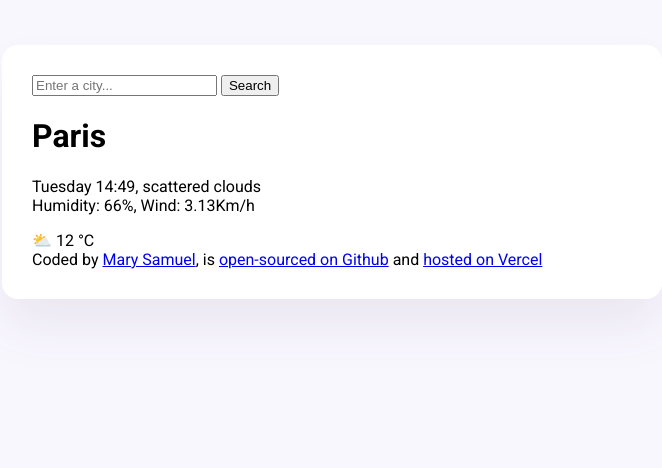
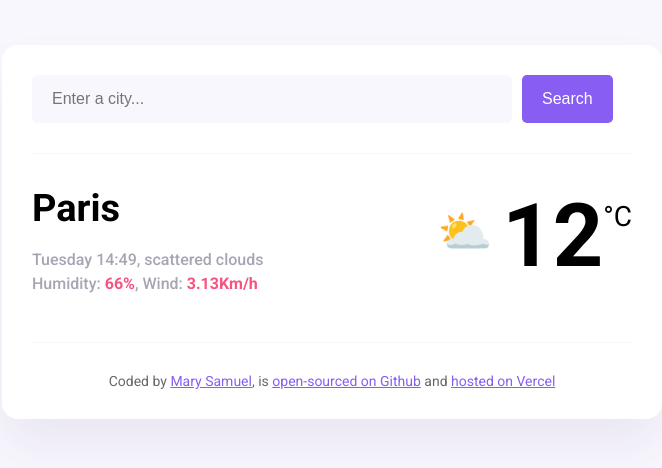
Before and after one commit to MarysamuelPel/meteo_app, a plain HTML site: page index.html in a window 1280 px wide. Shown: the whole page, without its empty margins (308-970 px from the left). Drawn offline with Linux system fonts and the light colour scheme.

Commit message:
added the basic css

```diff
--- a/index.html
+++ b/index.html
@@ -15,20 +15,26 @@
   <body>
     <div class="weather-app">
       <header>
-        <form>
-          <input type="search" id="" placeholder="Enter a city..." required />
-          <input type="submit" value="Search" />
+        <form class="search-form">
+          <input type="search" class="search-form-input" placeholder="Enter a city..." required />
+          <input type="submit" class="search-form-button" value="Search" />
         </form>
       </header>
       <main>
-        <h1>Paris</h1>
-        <div>
-          <p>
-            Tuesday 14:49, scattered clouds <br />
-            Humidity: 66%, Wind: 3.13Km/h
-          </p>
+        <div class="weather-app-data">
+          <div>
+            <h1 class="weather-app-city">Paris</h1>
+            <p class="weather-app-details">
+              Tuesday 14:49, scattered clouds <br />
+              Humidity: <strong>66%</strong>, Wind: <strong>3.13Km/h</strong>
+            </p>
+          </div>
+          <div class="weather-app-temperature">
+            <div class="weather-app-icon">⛅</div>
+            <div class="weather-app-temperature-value">12 </div>
+            <div class="weather-app-unit">&deg;C</div>
+            </div>
         </div>
-        <div>⛅ 12 &deg;C</div>
       </main>
       <footer>
         Coded by <a href="https://github.com/MarysamuelPel" target="_blank"
--- a/src/styles.css
+++ b/src/styles.css
@@ -2,6 +2,17 @@ body{
   background-color: #f9f7fe;
   font-family: "Roboto", sans-serif;
 }
+
+header{
+  border-bottom: 1px solid #f9f7fe;
+  padding: 0 0 30px 0;
+}
+
+a{
+  color: #885df1 ;
+}
+
+
 
 .weather-app{
   background: white;
@@ -11,3 +22,76 @@ body{
   box-shadow: 0 30px 50px rgba(65, 50, 100, 0.08);
   border-radius: 16px;
 }
+
+.search-form-input{
+  background-color: #f9f7fe;
+  border: none;
+  border-radius: 6px;
+  width: 80%;
+  padding: 15px 20px;
+  font-size: 16px;
+}
+
+.search-form-button{
+  background: #885df1;
+  padding: 15px 20px;
+  border: none;
+  border-radius: 5px;
+  color: white;
+  margin-left: 6px;
+  font-size: 16px;
+}
+
+.weather-app-data{
+  display: flex;
+  justify-content: space-between;
+}
+
+main {
+  padding: 30px 0;
+}
+
+.weather-app-city{
+  margin: 0;
+  font-size: 38px;
+  line-height: 48px;
+}
+
+.weather-app-details{
+  font-size: 16px;
+  line-height: 24px;
+  color: rgba(30, 33, 66, 0.4);
+  font-weight: 500;
+}
+
+.weather-app-details strong {
+  color: #f65282;
+}
+
+.weather-app-temperature{
+  display: flex;
+}
+
+.weather-app-temperature-value{
+  font-size: 88px;
+  font-weight: bold;
+  margin-left: 10px;
+}
+
+.weather-app-icon{
+  font-size: 44px;
+  margin-top: 22px;
+}
+
+.weather-app-unit{
+  margin-top: 16px;
+  font-size: 28px;
+
+}
+ footer{
+  border-top: 1px solid #f9f7fe;
+  padding: 30px 0 0 0;
+  text-align: center;
+  font-size: 14px;
+  color: rgba(0, 0, 0, 0.6);
+}
```
